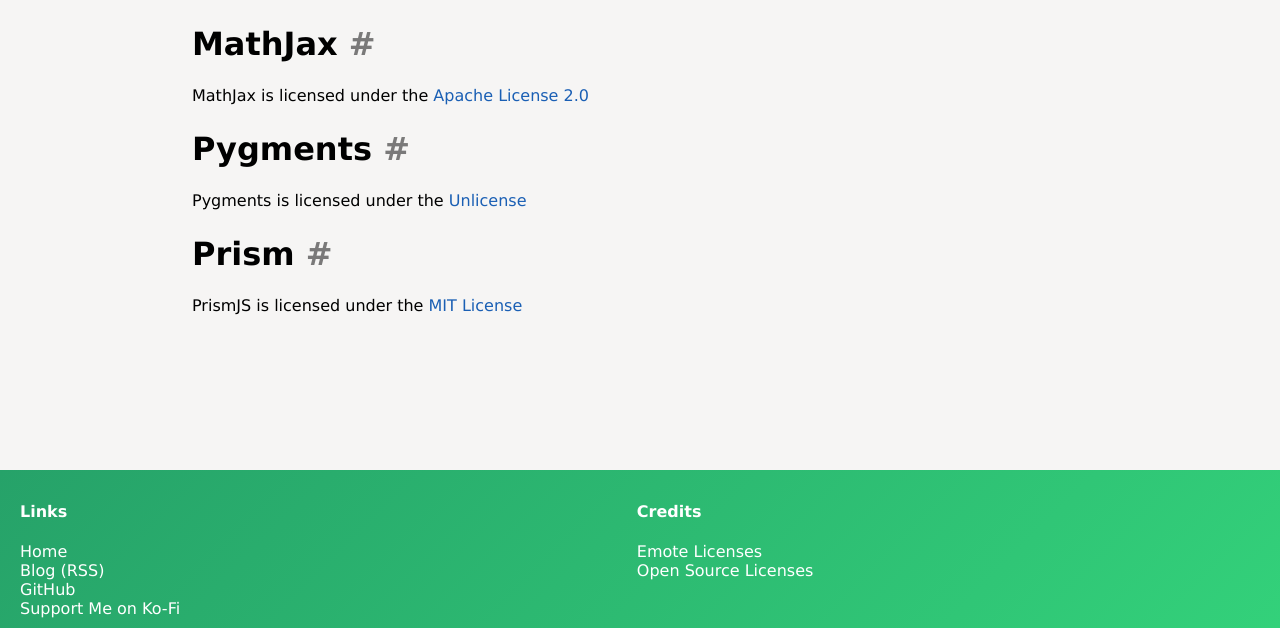
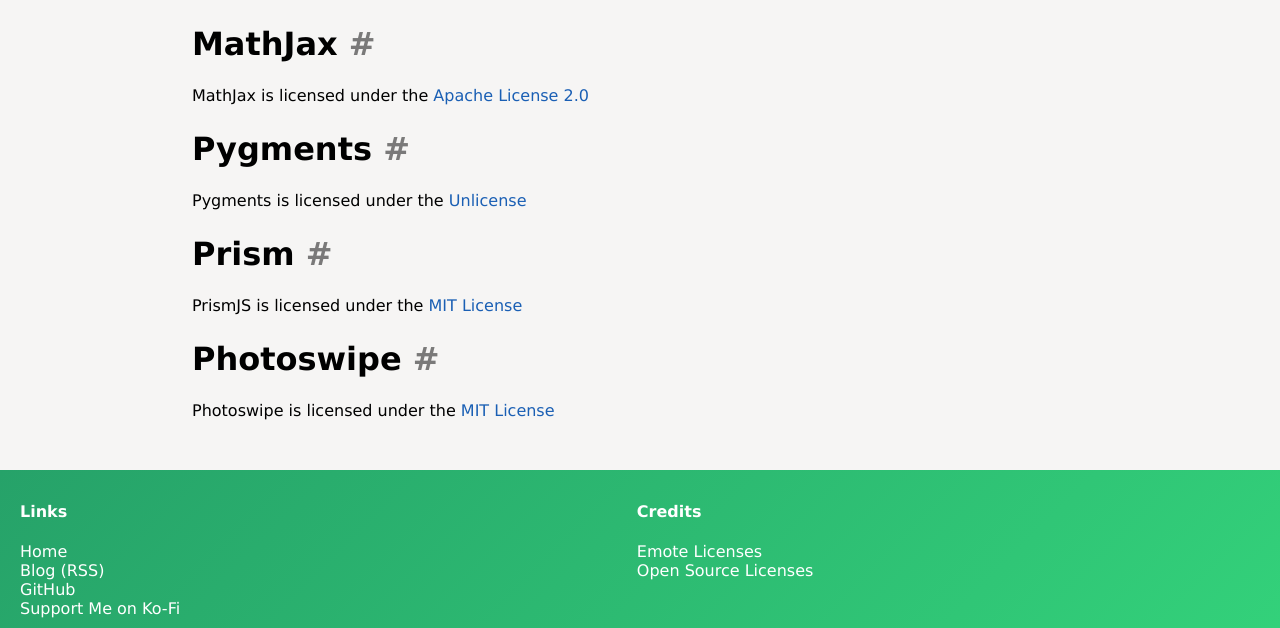
Before and after one commit to Rayquaza01/Rayquaza01.github.io, an Eleventy site: page open-source-licenses.md in a window 1280 px wide. Shown: the part 172-800 px from the top of the page. Built offline with nearby package versions, Linux system fonts and the light colour scheme; Eleventy itself is replaced by a stand-in of ours; files that its build step writes are made by us from their sources; a small style sheet from the web is missing; what sharp would draw is missing.

Commit message:
Add photoswipe to open source licenses

```diff
--- a/open-source-licenses.md
+++ b/open-source-licenses.md
@@ -15,3 +15,7 @@
 # Prism
 
 PrismJS is licensed under the [MIT License](https://github.com/PrismJS/prism/blob/master/LICENSE)
+
+# Photoswipe
+
+Photoswipe is licensed under the [MIT License](https://github.com/dimsemenov/PhotoSwipe/blob/master/LICENSE)
```
